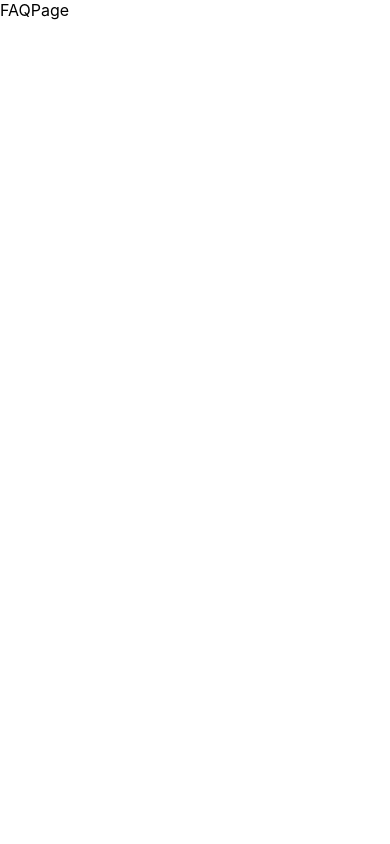
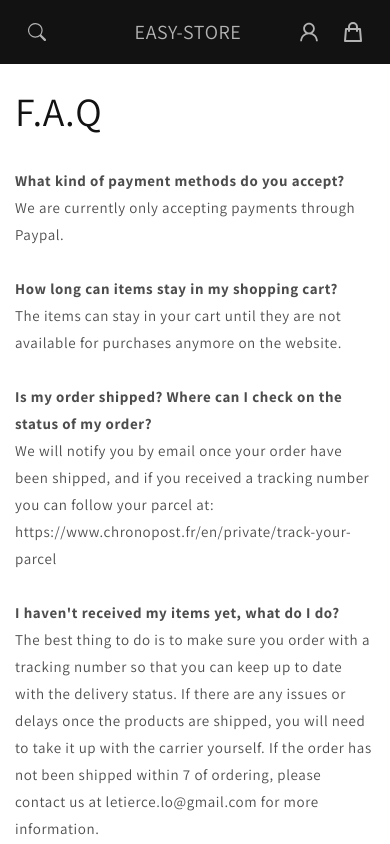
Before and after one commit to lletierce/easy-store-demo, a React (Create React App) app: page /f-a-q in a window 390 px wide. Shown: the top 844 px of the page. Built offline with nearby package versions, Linux system fonts and the light colour scheme.

Commit message:
💄 F06e: LEGISLATION > FAQPage > Add responsive content text

```diff
--- a/src/components/pages/legislation/FAQPage.js
+++ b/src/components/pages/legislation/FAQPage.js
@@ -1,5 +1,119 @@
+import styled from 'styled-components'
+import Header from '../home/Header'
+import Footer from '../home/Footer'
+import Title from '../../reusable-ui/Title'
+import { theme } from '../../../theme'
+
 export default function FAQPage() {
   return (
-    <div>FAQPage</div>
+    <FAQPageStyled>
+        <Header/>
+        <div className='content'>
+            <Title value={"F.A.Q"} className={"title-faq"}/>
+            <div>
+                <p>
+                    <strong>What kind of payment methods do you accept?</strong>
+                    <br/>
+                    We are currently only accepting payments through Paypal.
+                    <br/>
+                    <br/>
+                    <strong>How long can items stay in my shopping cart?</strong>
+                    <br/>
+                    The items can stay in your cart until they are not available for purchases anymore on the website.
+                    <br/>
+                    <br/>
+                    <strong>Is my order shipped? Where can I check on the status of my order?</strong>
+                    <br/>
+                    We will notify you by email once your order have been shipped, and if you received a tracking number you can follow your parcel at: https://www.chronopost.fr/en/private/track-your-parcel
+                    <br/>
+                    <br/>
+                    <strong>I haven't received my items yet, what do I do?</strong>
+                    <br/>
+                    The best thing to do is to make sure you order with a tracking number so that you can keep up to date with the delivery status. If there are any issues or delays once the products are shipped, you will need to take it up with the carrier yourself. If the order has not been shipped within 7 of ordering, please contact us at letierce.lo@gmail.com for more information.
+                    <br/>
+                    <br/>
+                    <strong>I purchased digital goods - where can I access those files?</strong>
+                    <br/>
+                    All digital goods will be sent to the email associated with the order - please make sure you are able to access this mailbox, and check your junk and filtered folders.
+                    <br/>
+                    <br/>
+                    <strong>Where can I contact someone?</strong>
+                    <br/>
+                    You can send an email to letierce.lo@gmail.com  for important questions or concerns regarding your orders. We will usually respond within 3 business days.
+                    <br/>
+                    <br/>
+                    <strong>I want to exchange or refund my item, how can I do that?</strong>
+                    <br/>
+                    Exchanges can only be done within the fourteen day limit specified in Shipping & Refunds, and items must be in their original packaging, unopened, and in like-new quality. The customer will also be responsible for all shipping fees, both to return and replace if applicable.
+
+
+                </p>
+            </div>
+        </div>
+        <Footer/>
+    </FAQPageStyled>
   )
 }
+
+const FAQPageStyled = styled.div`
+  height: 100vh;
+  display: grid;
+  grid-template-areas:  "header"
+                        "maincontent"
+                        "footer";
+  grid-template-rows:    64px 1fr 132px;
+
+  .content{
+    max-width: 1200px;
+    height: max-content;
+
+    margin: 0 auto 100px;
+    padding: 21px 15px;
+
+    .title-faq{
+      margin: 0 0 40px;
+      font-size: 52px;
+      text-transform: capitalize;
+      letter-spacing: 0.6px;
+
+      @media screen and (max-width: 749px) {
+        font-size: 40px;
+        margin-bottom: 30px;
+    }
+
+    }
+
+    p{
+      font-family: ${theme.fonts.family.primary};
+      color: rgba(18, 18, 18, 0.75);
+      font-size: ${theme.fonts.size.SM};
+      line-height: 27px;
+      font-weight: ${theme.fonts.weights.regular};
+      letter-spacing: 0.6px;
+
+      margin-top: 0;
+
+    }
+  }
+
+  @media screen and (min-width: 750px) {
+
+    .content{
+      padding: 28px 90px;
+
+      p{
+        font-size: ${theme.fonts.size.P0};
+        line-height: 28.8px;
+      }
+    }
+  }
+
+  @media screen and (min-width: 990px) {
+    grid-template-rows: 84px 1fr 132px;
+
+    .content{
+      max-width: 726px;
+      padding: 28px 0;
+    }
+  }
+`;
```
